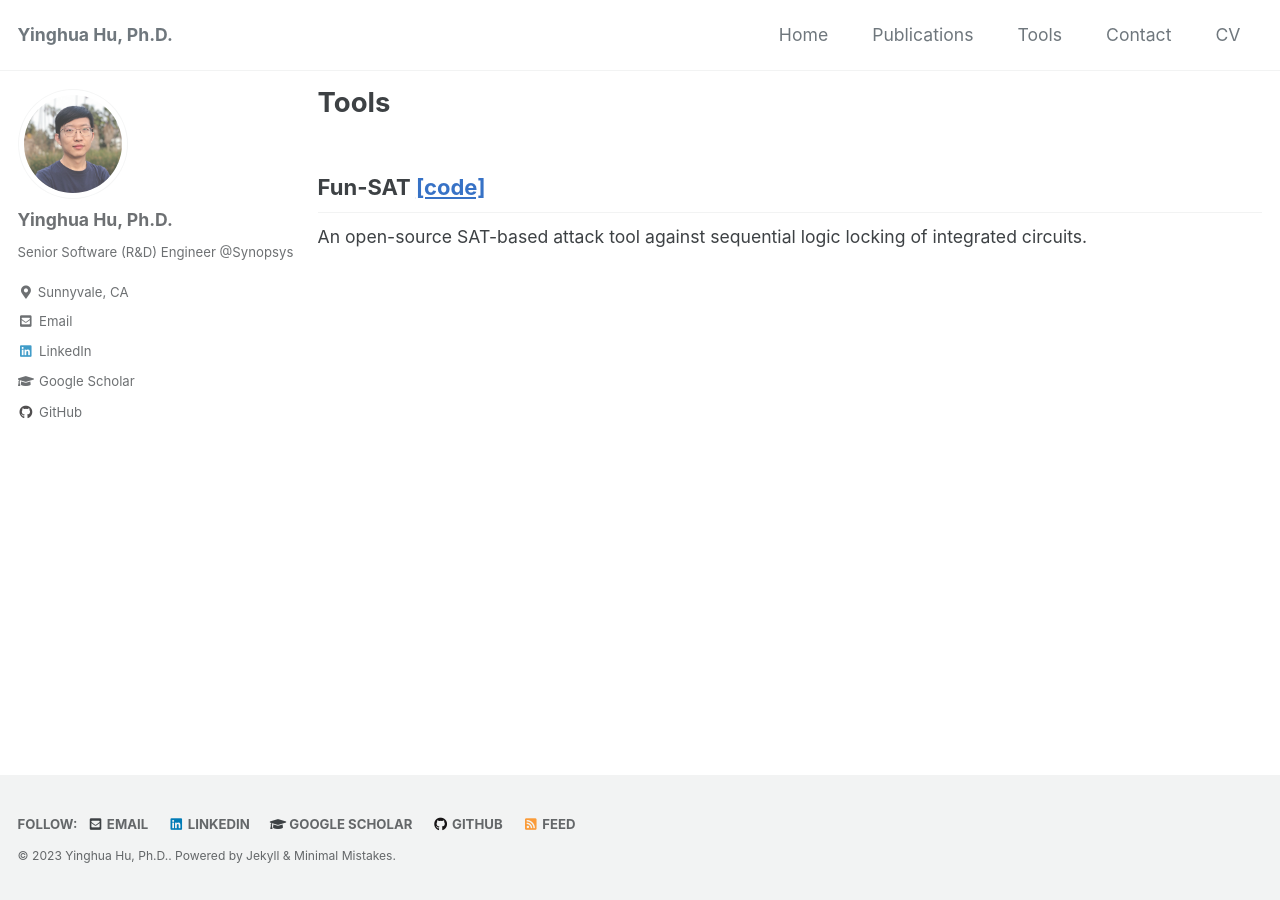
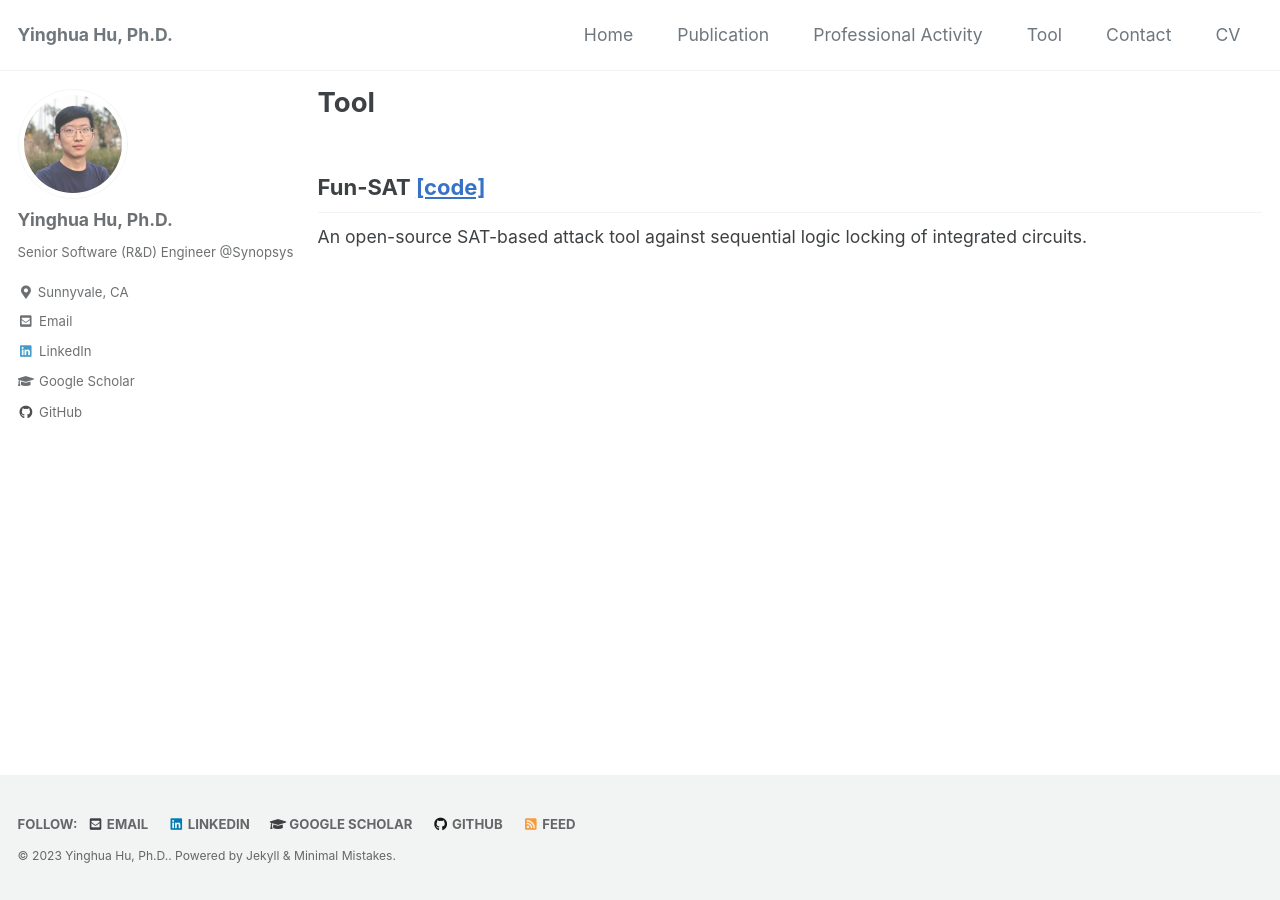
Before and after one commit to yinghuah/yinghuah.github.io, a Jekyll site: the page built from _pages/tool.md, in a window 1280 px wide. Built offline with Jekyll 4.4.1, drawn with Linux system fonts in a browser that asks for light colours; cached includes are drawn as plain includes; our own code applies the rules of GitHub Pages for plain Markdown files.

Commit message:
Minor update

```diff
--- a/_data/navigation.yml
+++ b/_data/navigation.yml
@@ -6,9 +6,11 @@ main:
     url: /
   # - title: "About"
   #   url: /
-  - title: "Publications"
+  - title: "Publication"
     url: /publication/
-  - title: "Tools"
+  - title: "Professional Activity"
+    url: /professional_activity/
+  - title: "Tool"
     url: /tool/
   - title: "Contact"
     url: /contact/
--- a/_pages/publication.md
+++ b/_pages/publication.md
@@ -4,7 +4,7 @@ classes: wide
 title: null
 ---
 
-# Publications
+# Publication
 
 ## Book Chapters:
 
--- a/_pages/tool.md
+++ b/_pages/tool.md
@@ -4,7 +4,7 @@ classes: wide
 title: null
 ---
 
-# Tools
+# Tool
 
 ## Fun-SAT [[code]](https://github.com/descyphy/Fun-SAT)
 
```
Also changed, not shown: _pages/professional_activity.md (added, +9 -0 lines).
